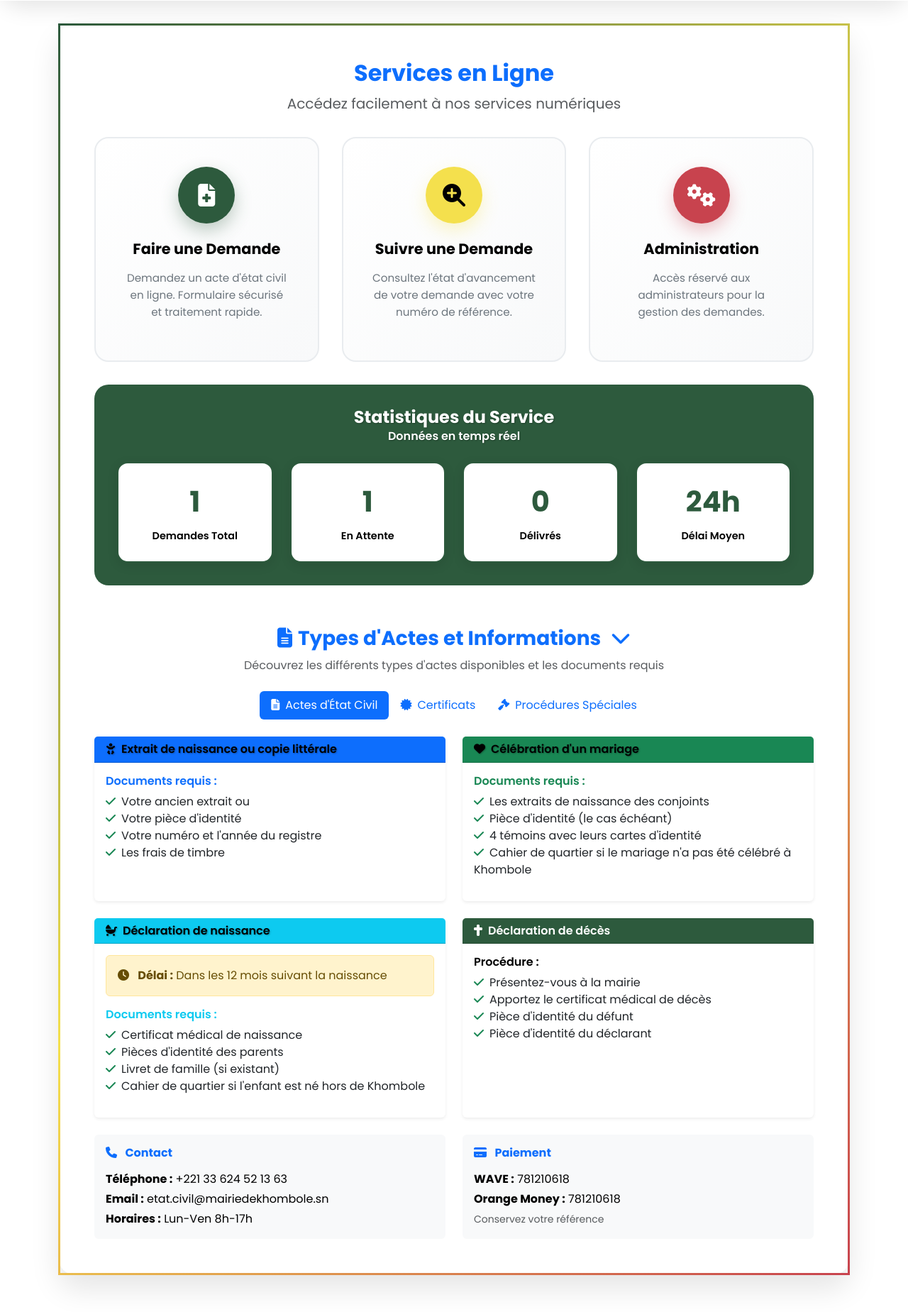
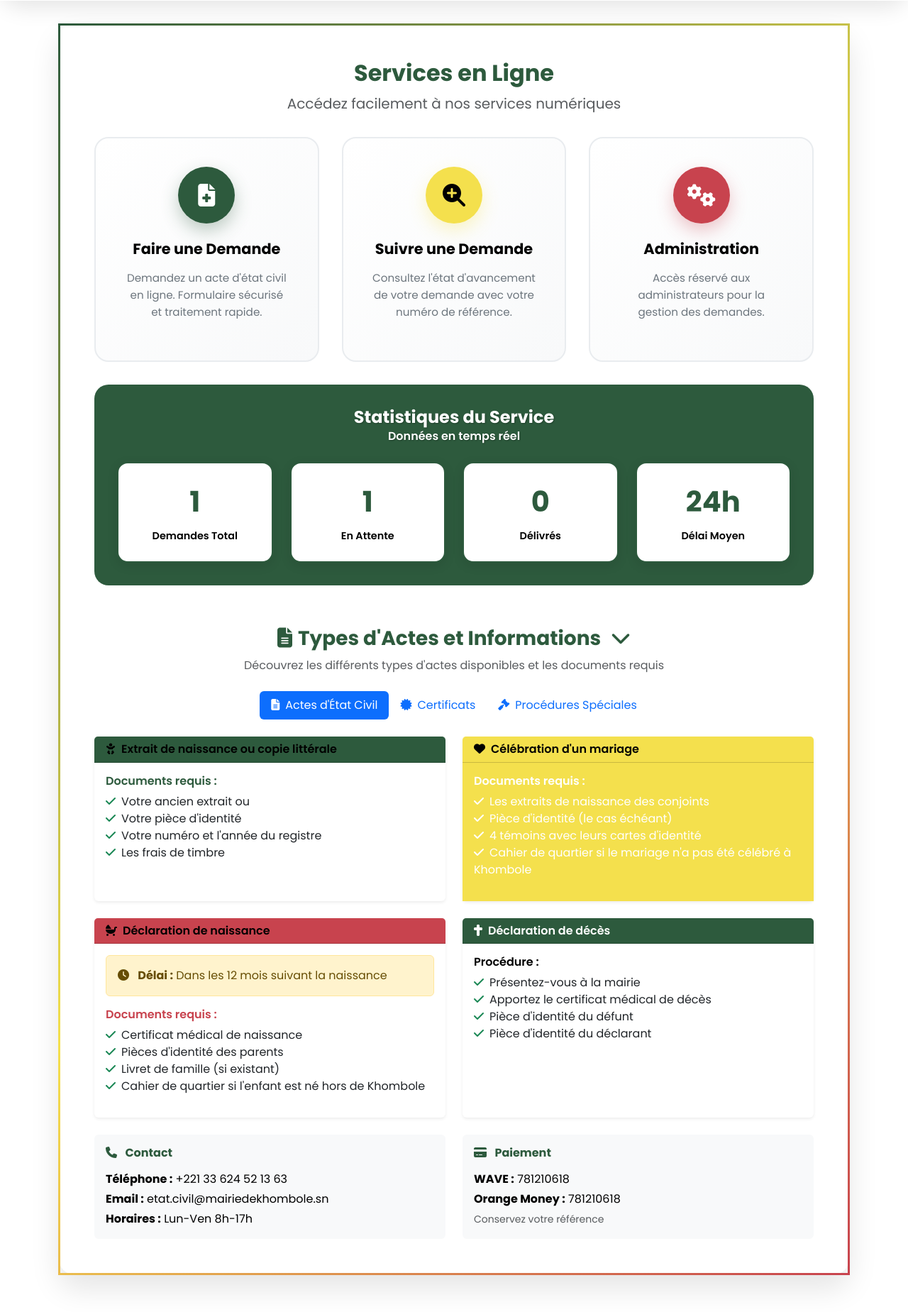
Before and after one commit to SySamba/extrait-en-ligne, a PHP site: page /mairie-khombole/menu.php in a window 1280 px wide. Shown: the part 274-2123 px from the top of the page at 71% size. Run offline with PHP 8.4, Linux system fonts and the light colour scheme; data comes from the database, SQL or seed files in the repository.

Commit message:
Remplacement couleurs bleues par couleurs sénégalaises + texte blanc pour Célébration mariage

```diff
--- a/menu.php
+++ b/menu.php
@@ -352,7 +352,7 @@
     <div class="container">
         <div class="menu-container">
             <div class="text-center">
-                <h2 class="fw-bold text-primary mb-2">Services en Ligne</h2>
+                <h2 class="fw-bold mb-2" style="color: var(--senegal-vert) !important;">Services en Ligne</h2>
                 <p class="text-muted fs-5">Accédez facilement à nos services numériques</p>
             </div>
 
@@ -453,7 +453,7 @@
             <!-- Section Types d'Actes et Informations -->
             <div class="mt-5">
                 <div class="text-center mb-4">
-                    <h3 class="fw-bold text-primary" style="cursor: pointer;" onclick="toggleTypesActes()" id="types-actes-header">
+                    <h3 class="fw-bold" style="cursor: pointer; color: var(--senegal-vert) !important;" onclick="toggleTypesActes()" id="types-actes-header">
                         <i class="fas fa-file-alt me-2"></i>Types d'Actes et Informations
                         <i class="fas fa-chevron-down ms-2" id="types-actes-arrow"></i>
                     </h3>
@@ -489,13 +489,13 @@
                                 <!-- Extrait de naissance -->
                                 <div class="col-lg-6">
                                     <div class="card h-100 border-0 shadow-sm">
-                                        <div class="card-header bg-primary text-white">
+                                        <div class="card-header" style="background: var(--senegal-vert) !important; color: white !important;">
                                             <h6 class="mb-0">
                                                 <i class="fas fa-baby me-2"></i>Extrait de naissance ou copie littérale
                                             </h6>
                                         </div>
                                         <div class="card-body">
-                                            <h6 class="text-primary">Documents requis :</h6>
+                                            <h6 style="color: var(--senegal-vert) !important; font-weight: 600;">Documents requis :</h6>
                                             <ul class="list-unstyled">
                                                 <li><i class="fas fa-check text-success me-2"></i>Votre ancien extrait ou</li>
                                                 <li><i class="fas fa-check text-success me-2"></i>Votre pièce d'identité</li>
@@ -509,18 +509,18 @@
                                 <!-- Célébration de mariage -->
                                 <div class="col-lg-6">
                                     <div class="card h-100 border-0 shadow-sm">
-                                        <div class="card-header bg-success text-white">
+                                        <div class="card-header" style="background: var(--senegal-jaune) !important; color: white !important;">
                                             <h6 class="mb-0">
                                                 <i class="fas fa-heart me-2"></i>Célébration d'un mariage
                                             </h6>
                                         </div>
-                                        <div class="card-body">
-                                            <h6 class="text-success">Documents requis :</h6>
-                                            <ul class="list-unstyled">
-                                                <li><i class="fas fa-check text-success me-2"></i>Les extraits de naissance des conjoints</li>
-                                                <li><i class="fas fa-check text-success me-2"></i>Pièce d'identité (le cas échéant)</li>
-                                                <li><i class="fas fa-check text-success me-2"></i>4 témoins avec leurs cartes d'identité</li>
-                                                <li><i class="fas fa-check text-success me-2"></i>Cahier de quartier si le mariage n'a pas été célébré à Khombole</li>
+                                        <div class="card-body" style="background: var(--senegal-jaune); color: white !important;">
+                                            <h6 style="color: white !important; font-weight: 600;">Documents requis :</h6>
+                                            <ul class="list-unstyled" style="color: white !important;">
+                                                <li style="color: white !important;"><i class="fas fa-check me-2" style="color: white !important;"></i>Les extraits de naissance des conjoints</li>
+                                                <li style="color: white !important;"><i class="fas fa-check me-2" style="color: white !important;"></i>Pièce d'identité (le cas échéant)</li>
+                                                <li style="color: white !important;"><i class="fas fa-check me-2" style="color: white !important;"></i>4 témoins avec leurs cartes d'identité</li>
+                                                <li style="color: white !important;"><i class="fas fa-check me-2" style="color: white !important;"></i>Cahier de quartier si le mariage n'a pas été célébré à Khombole</li>
                                             </ul>
                                         </div>
                                     </div>
@@ -529,7 +529,7 @@
                                 <!-- Déclaration de naissance -->
                                 <div class="col-lg-6">
                                     <div class="card h-100 border-0 shadow-sm">
-                                        <div class="card-header bg-info text-white">
+                                        <div class="card-header" style="background: var(--senegal-rouge) !important; color: white !important;">
                                             <h6 class="mb-0">
                                                 <i class="fas fa-baby-carriage me-2"></i>Déclaration de naissance
                                             </h6>
@@ -539,7 +539,7 @@
                                                 <i class="fas fa-clock me-2"></i>
                                                 <strong>Délai :</strong> Dans les 12 mois suivant la naissance
                                             </div>
-                                            <h6 class="text-info">Documents requis :</h6>
+                                            <h6 style="color: var(--senegal-rouge) !important; font-weight: 600;">Documents requis :</h6>
                                             <ul class="list-unstyled">
                                                 <li><i class="fas fa-check text-success me-2"></i>Certificat médical de naissance</li>
                                                 <li><i class="fas fa-check text-success me-2"></i>Pièces d'identité des parents</li>
@@ -668,7 +668,7 @@
                 <div class="row g-4 mt-2">
                     <div class="col-lg-6">
                         <div class="card border-0 shadow-sm">
-                            <div class="card-header bg-primary text-white">
+                            <div class="card-header" style="background: var(--senegal-vert) !important; color: white !important;">
                                 <h6 class="mb-0">
                                     <i class="fas fa-clock me-2"></i>Horaires de dépôt et de retrait
                                 </h6>
@@ -676,14 +676,14 @@
                             <div class="card-body">
                                 <div class="row">
                                     <div class="col-6">
-                                        <h6 class="text-primary fw-bold">Dépôts de documents :</h6>
+                                        <h6 class="fw-bold" style="color: var(--senegal-vert) !important;">Dépôts de documents :</h6>
                                         <ul class="list-unstyled">
                                             <li><i class="fas fa-sun text-warning me-2"></i>Matin : 08h00 – 13h00</li>
                                             <li><i class="fas fa-moon text-info me-2"></i>Après-midi : 15h00 – 16h00</li>
                                         </ul>
                                     </div>
                                     <div class="col-6">
-                                        <h6 class="text-primary fw-bold">Retraits de documents :</h6>
+                                        <h6 class="fw-bold" style="color: var(--senegal-vert) !important;">Retraits de documents :</h6>
                                         <ul class="list-unstyled">
                                             <li><i class="fas fa-sun text-warning me-2"></i>Matinée : 10h30 – 14h00</li>
                                             <li><i class="fas fa-moon text-info me-2"></i>Après-midi : 15h00 – 17h00</li>
@@ -737,7 +737,7 @@
                 <div class="col-md-6">
                     <div class="card border-0 bg-light">
                         <div class="card-body">
-                            <h6 class="fw-bold text-primary mb-3">
+                            <h6 class="fw-bold mb-3" style="color: var(--senegal-vert) !important;">
                                 <i class="fas fa-phone me-2"></i>
                                 Contact
                             </h6>
@@ -750,7 +750,7 @@
                 <div class="col-md-6">
                     <div class="card border-0 bg-light">
                         <div class="card-body">
-                            <h6 class="fw-bold text-primary mb-3">
+                            <h6 class="fw-bold mb-3" style="color: var(--senegal-vert) !important;">
                                 <i class="fas fa-credit-card me-2"></i>
                                 Paiement
                             </h6>
```
